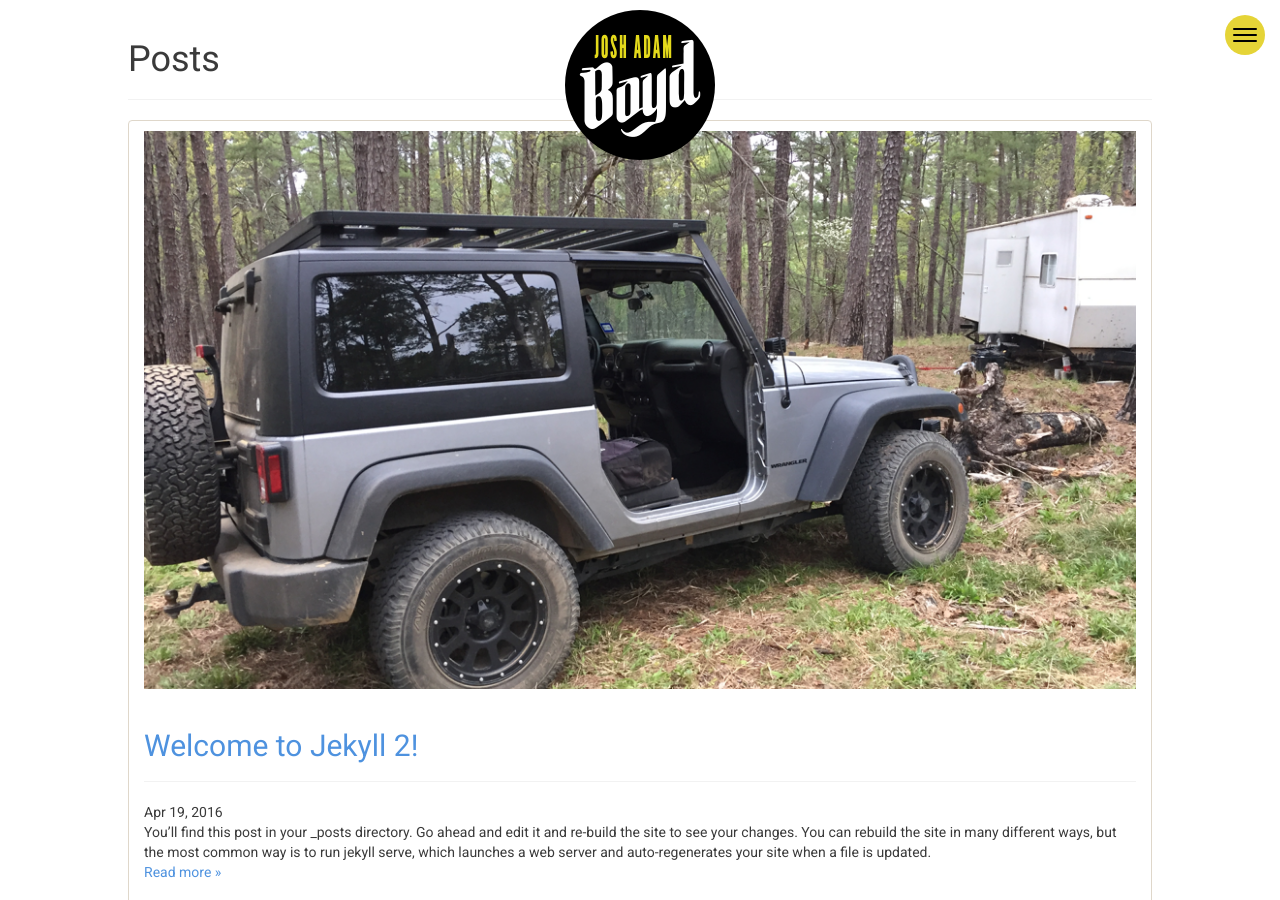
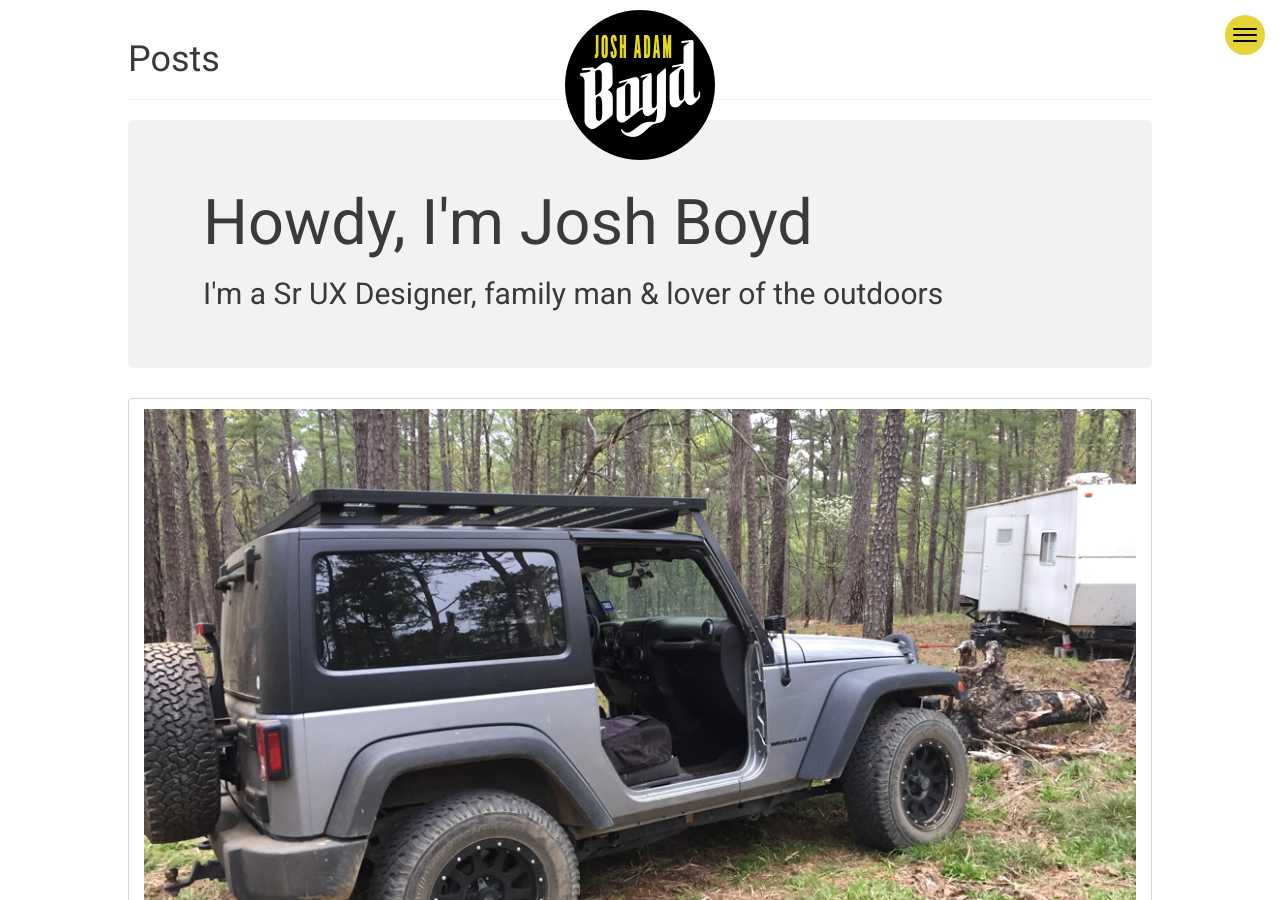
Before and after one commit to joshadamboyd/joshadamboyd.github.io, a Jekyll site: the page built from index.html, in a window 1280 px wide and 900 px high. Built offline with Jekyll 4.4.1, drawn with Linux system fonts in a browser that asks for light colours; the list of posts is cut into pages by our own code.

Commit message:
404 jumobtron

```diff
--- a/index.html
+++ b/index.html
@@ -4,6 +4,14 @@ layout: default
 
 <div class="page-header">
   <h1>Posts</h1>
+</div>
+
+<div class="jumbotron">
+  <div class="container">
+    <h1>Howdy, I'm Josh Boyd</h1>
+
+    <h2>I'm a Sr UX Designer, family man <span class="amp">&amp;</span> lover of the outdoors</h2>
+  </div>
 </div>
 
 <div class="row">
```
